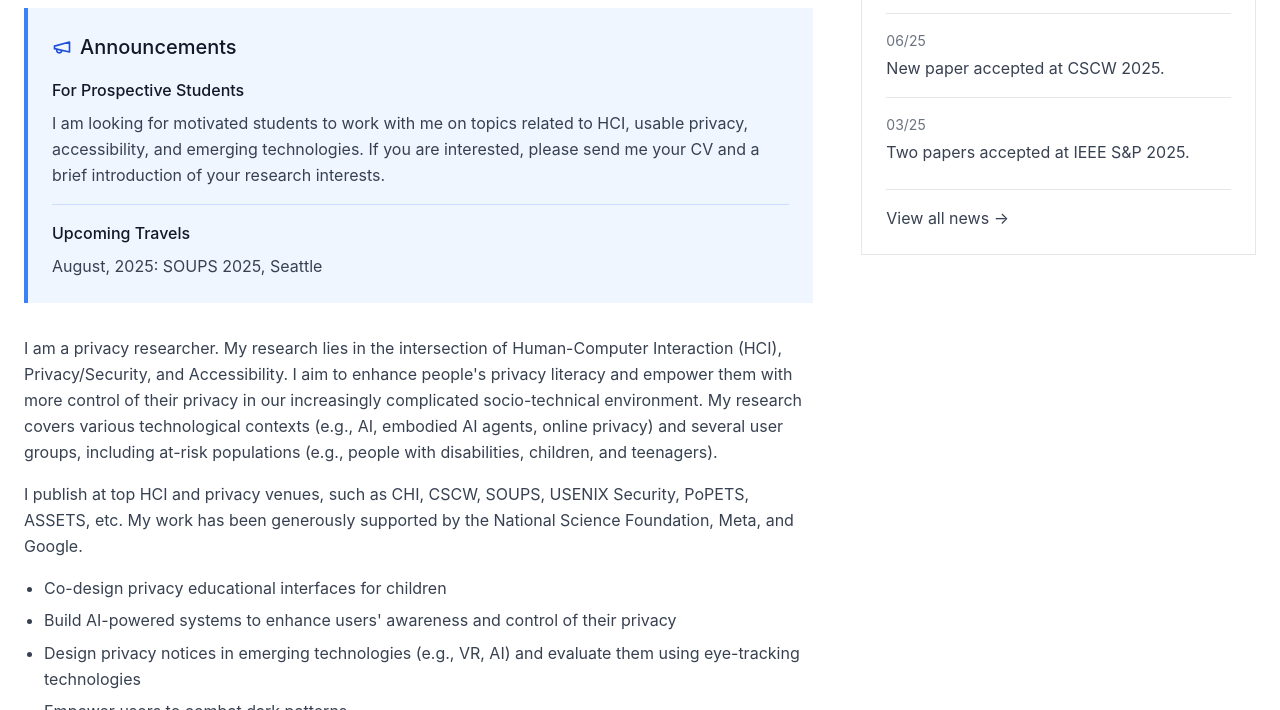
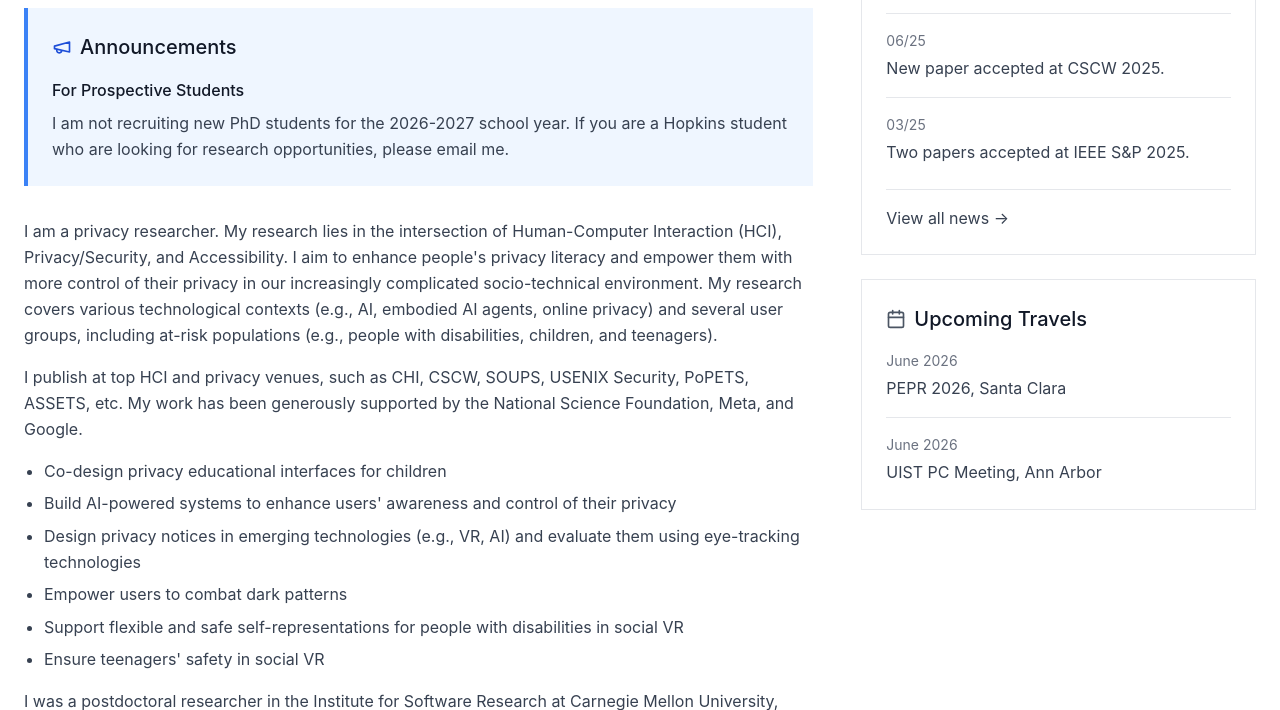
Before and after one commit to yaxingyao/yaxingyao.github.io, a plain HTML site: page index.html in a window 1280 px wide. Shown: the part 398-1108 px from the top of the page. Drawn offline with Linux system fonts and the light colour scheme.

Commit message:
Update UI and content

```diff
--- a/index.html
+++ b/index.html
@@ -75,15 +75,7 @@
                 <div class="announcement-item">
                   <h4 class="mb-2">For Prospective Students</h4>
                   <p class="text-gray-700 leading-relaxed">
-                    I am looking for motivated students to work with me on topics related to HCI, usable privacy,
-                    accessibility, and emerging technologies. If you are interested, please send me your CV and
-                    a brief introduction of your research interests.
-                  </p>
-                </div>
-                <div class="announcement-item announcement-divider">
-                  <h4 class="mb-2">Upcoming Travels</h4>
-                  <p class="text-gray-700 leading-relaxed">
-                    August, 2025: SOUPS 2025, Seattle
+                    I am not recruiting new PhD students for the 2026-2027 school year. If you are a Hopkins student who are looking for research opportunities, please email me.
                   </p>
                 </div>
               </div>
@@ -146,6 +138,21 @@
                 <a href="news.html">View all news →</a>
               </div>
             </div>
+
+            <div class="sidebar sidebar-section">
+              <div class="sidebar-header">
+                <svg xmlns="http://www.w3.org/2000/svg" width="20" height="20" viewBox="0 0 24 24" fill="none" stroke="currentColor" stroke-width="2" stroke-linecap="round" stroke-linejoin="round"><rect width="18" height="18" x="3" y="4" rx="2" ry="2"/><line x1="16" x2="16" y1="2" y2="6"/><line x1="8" x2="8" y1="2" y2="6"/><line x1="3" x2="21" y1="10" y2="10"/></svg>
+                <h3>Upcoming Travels</h3>
+              </div>
+              <div class="news-item">
+                <div class="news-date">June 2026</div>
+                <p class="news-content leading-relaxed">PEPR 2026, Santa Clara</p>
+              </div>
+              <div class="news-item">
+                <div class="news-date">June 2026</div>
+                <p class="news-content leading-relaxed">UIST PC Meeting, Ann Arbor</p>
+              </div>
+            </div>
           </div>
         </div>
       </div>
--- a/styles.css
+++ b/styles.css
@@ -270,6 +270,10 @@ main {
   padding: 1.5rem;
 }
 
+.sidebar-section {
+  margin-top: 1.5rem;
+}
+
 .sidebar-header {
   display: flex;
   align-items: center;
```
